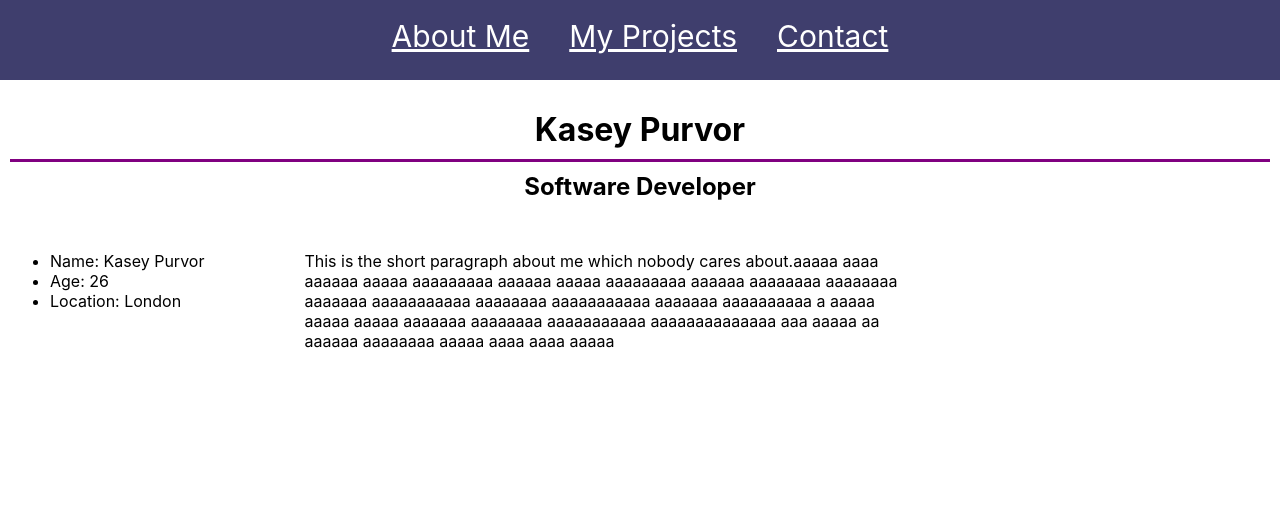
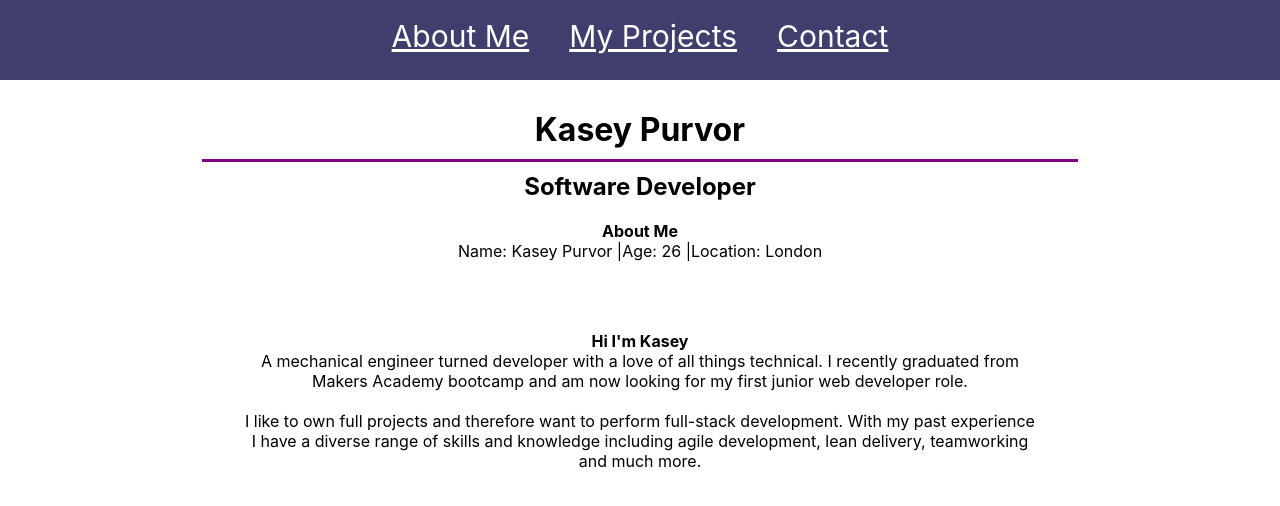
Before and after one commit to kasey-purvor/React-CV, a React (Create React App) app: page / in a window 1280 px wide. Shown: the top 506 px of the page. Built offline with nearby package versions, Linux system fonts and the light colour scheme.

Commit message:
restructured profile page content, ongoing.

```diff
--- a/src/components/Navbar.js
+++ b/src/components/Navbar.js
@@ -9,7 +9,7 @@ function Navbar() {
                 <div className="nav-container">
                     <ul className='item-container'>
                         <li className='nav-item'>
-                            <Link>
+                            <Link to='/'>
                                 About Me
                             </Link>
                         </li>
--- a/src/scenes/ProfilePage.css
+++ b/src/scenes/ProfilePage.css
@@ -2,14 +2,22 @@
     margin: 0;
     padding: 0;
 }
-
 .profile-container {
     position: relative;
     top: 100px;
+    width: 70%;
+    left: 15%;
     min-width: 500px;;
     justify-content: center;
+    /* background-color: grey; */
+    text-align: center;
 }
+.title {
+    display: block;
+    font-weight: bold;
+    padding: 10px 10px 10px 0px 0;
 
+}
 .profile-title {
     display: block;
     text-align: center;
@@ -17,28 +25,20 @@
     padding-bottom: 10px;;
     margin: 10px;
 }
-
 .profile-role {
     display: block;
     text-align: center;
 }
-
 .profile-details {
-    float: left;
-    display: inline;
-    padding: 50px;
+    text-align: center;
+    padding: 20px;
     display: inline-block;
 }
-
 .detail-item {
-
+    display: inline-block;
 }
-
 .bio {
     padding: 50px;
-
-    display: inline;
-    float: left;
+    text-align: center;
     position: relative;
-    max-width: 600px;
 }
--- a/src/scenes/ProfilePage.js
+++ b/src/scenes/ProfilePage.js
@@ -18,18 +18,24 @@ class ProfilePage extends React.Component {
                     Software Developer
                 </h2>
                 <ul className='profile-details'>
+                    <span className='title'> About Me</span>
                     <li className='detail-item'>
-                        Name: Kasey Purvor
+                         Name: Kasey Purvor    |
                     </li>
                     <li className='detail-item'>
-                        Age: 26
+                        Age: 26    |
                     </li>
                     <li className='detail-item'>
                         Location: London
                     </li>
                 </ul>
                 <p className='bio'>
-                    This is the short paragraph about me which nobody cares about.aaaaa aaaa aaaaaa aaaaa aaaaaaaaa aaaaaa aaaaa aaaaaaaaa aaaaaa aaaaaaaa aaaaaaaa aaaaaaa aaaaaaaaaaa aaaaaaaa aaaaaaaaaaa aaaaaaa aaaaaaaaaa a aaaaa aaaaa aaaaa aaaaaaa aaaaaaaa aaaaaaaaaaa aaaaaaaaaaaaaa aaa aaaaa aa aaaaaa aaaaaaaa aaaaa aaaa aaaa aaaaa
+                    <span className='title'> Hi I'm Kasey</span>
+                    A mechanical engineer turned developer with a love of all things technical. I recently graduated from Makers Academy bootcamp and am now looking for my first junior web developer role.
+                    <br></br>
+                    <br></br>
+                    I like to own full projects and therefore want to perform full-stack development. With my past experience I have a diverse range of skills and knowledge including agile development, lean delivery, teamworking and much more.
+
                 </p>
             </div>
         )
```
